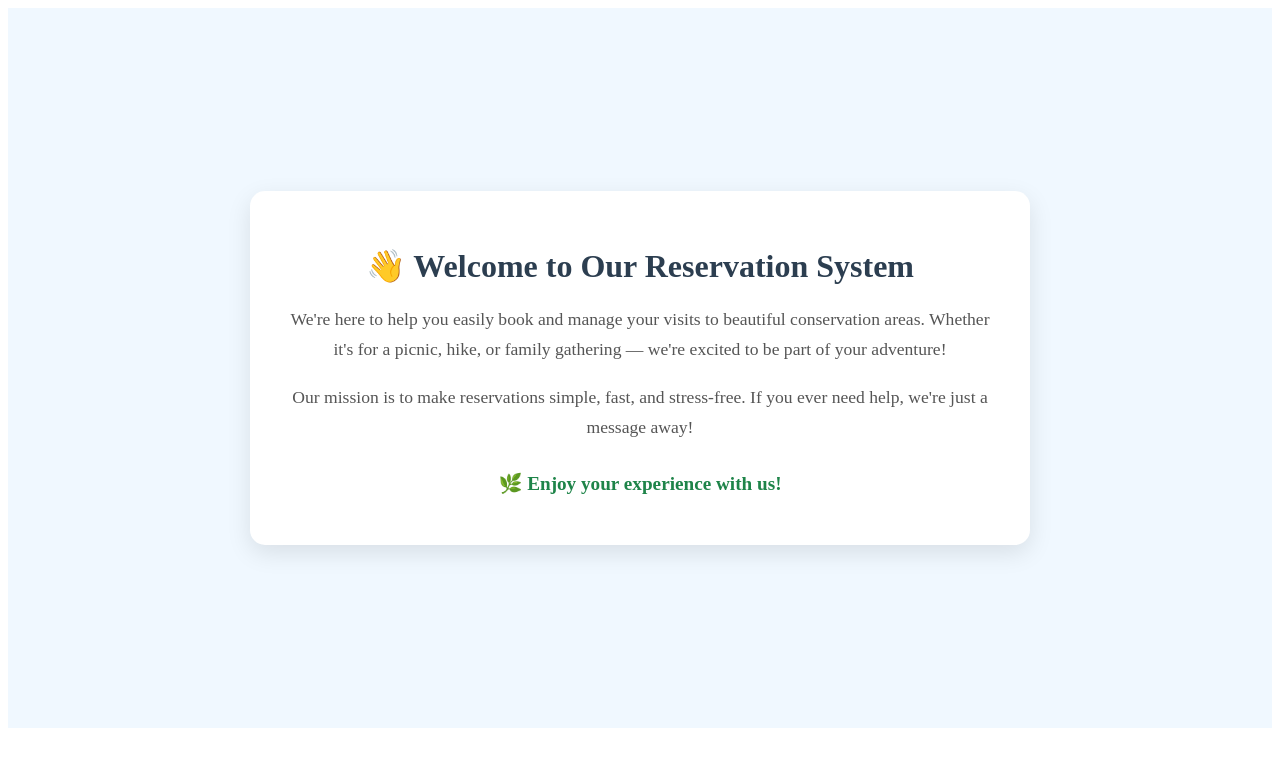
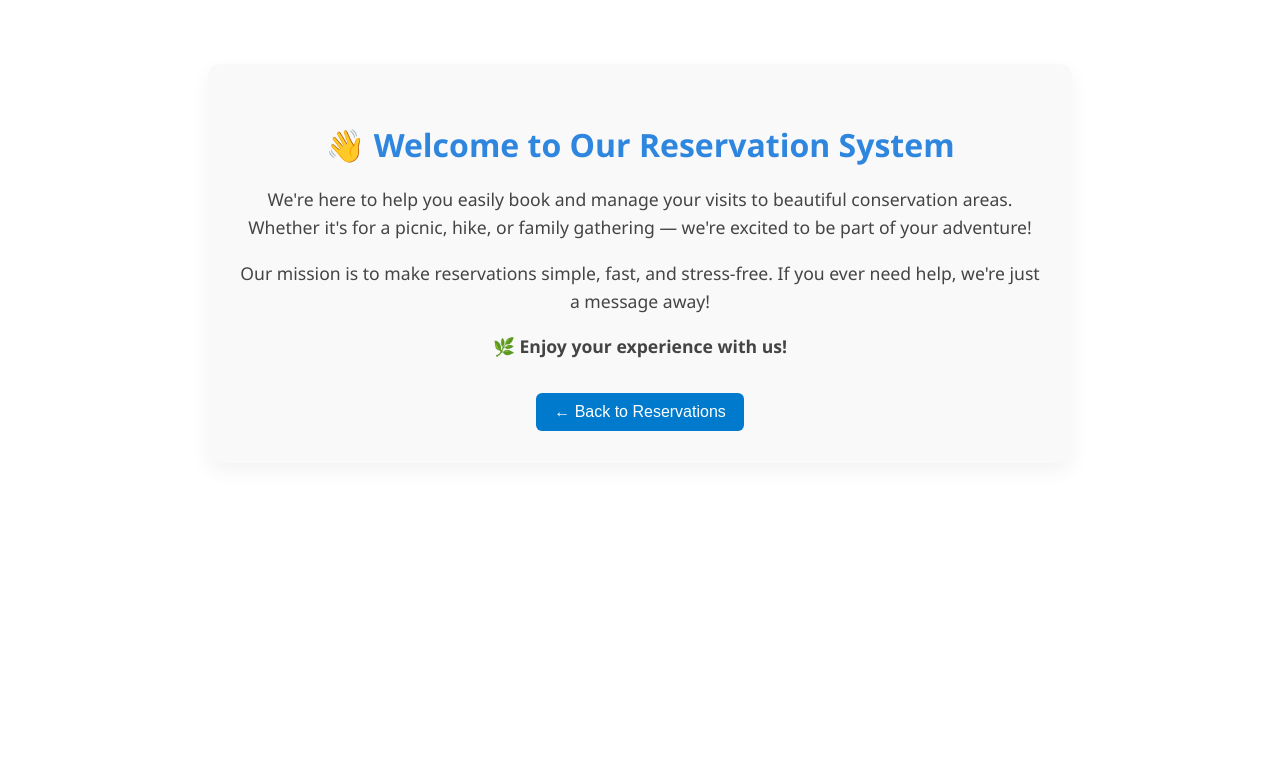
Before and after one commit to Abdul-Safai/AngularApp2, an Angular app in the folder angularapp/: page /about-us in a window 1280 px wide. Shown: the top 766 px of the page. Built offline with nearby package versions, Linux system fonts and the light colour scheme.

Commit message:
Testing summary added to readme file

```diff
--- a/angularapp/src/app/about-us/about-us.css
+++ b/angularapp/src/app/about-us/about-us.css
@@ -1,37 +1,50 @@
 .about-wrapper {
-  display: flex;
-  justify-content: center;
-  align-items: center;
-  padding: 40px 20px;
-  background: #f0f8ff;
-  min-height: 80vh;
+  max-width: 800px;
+  margin: 4rem auto;
+  padding: 2rem;
+  background: #f9f9f9;
+  border-radius: 12px;
+  box-shadow: 0 8px 20px rgba(0, 0, 0, 0.05);
+  font-family: 'Segoe UI', Tahoma, Geneva, Verdana, sans-serif;
 }
 
 .about-card {
-  background: #ffffff;
-  padding: 30px 40px;
-  max-width: 700px;
-  border-radius: 15px;
-  box-shadow: 0 8px 25px rgba(0, 0, 0, 0.1);
   text-align: center;
 }
 
 .about-card h2 {
-  color: #2c3e50;
-  margin-bottom: 20px;
-  font-size: 2em;
+  font-size: 2rem;
+  color: #2e86de;
+  margin-bottom: 1.2rem;
 }
 
 .about-card p {
-  color: #555;
-  font-size: 1.1em;
-  line-height: 1.7;
-  margin-bottom: 15px;
+  font-size: 1.1rem;
+  line-height: 1.6;
+  color: #444;
+  margin-bottom: 1rem;
 }
 
-.about-card .closing {
+.closing {
   font-weight: bold;
-  color: #1e8449;
-  margin-top: 25px;
-  font-size: 1.2em;
+  color: #28a745;
 }
+
+.return-button-wrapper {
+  margin-top: 2rem;
+}
+
+.return-btn {
+  background-color: #007acc;
+  color: #fff;
+  padding: 10px 18px;
+  font-size: 1rem;
+  border: none;
+  border-radius: 6px;
+  cursor: pointer;
+  transition: background-color 0.3s ease;
+}
+
+.return-btn:hover {
+  background-color: #005999;
+}
--- a/angularapp/src/app/about-us/about-us.html
+++ b/angularapp/src/app/about-us/about-us.html
@@ -8,5 +8,10 @@
       Our mission is to make reservations simple, fast, and stress-free. If you ever need help, we're just a message away!
     </p>
     <p class="closing">🌿 Enjoy your experience with us!</p>
+
+    <!-- 🔙 Return to list button -->
+    <div class="return-button-wrapper">
+      <button routerLink="/" class="return-btn">← Back to Reservations</button>
+    </div>
   </div>
 </section>
--- a/angularapp/src/app/about-us/about-us.ts
+++ b/angularapp/src/app/about-us/about-us.ts
@@ -1,10 +1,11 @@
 import { Component } from '@angular/core';
+import { RouterModule } from '@angular/router';
 import { CommonModule } from '@angular/common';
 
 @Component({
   selector: 'app-about-us',
   standalone: true,
-  imports: [CommonModule],
+  imports: [CommonModule, RouterModule],
   templateUrl: './about-us.html',
   styleUrls: ['./about-us.css']
 })
--- a/angularapp/src/app/app.routes.ts
+++ b/angularapp/src/app/app.routes.ts
@@ -2,11 +2,11 @@ import { Routes } from '@angular/router';
 import { HomeComponent } from './reservation-list/home.component';
 import { UpdateReservationComponent } from './reservation-list/update-reservation.component';
 import { AddReservationComponent } from './add-reservation/add-reservation.component';
-import { AboutUsComponent } from './about-us/about-us'; // ✅ Import AboutUsComponent
+import { AboutUsComponent } from './about-us/about-us'; // 👈 Make sure the path matches!
 
 export const routes: Routes = [
   { path: '', component: HomeComponent },
   { path: 'update-reservation/:id', component: UpdateReservationComponent },
   { path: 'add-reservation', component: AddReservationComponent },
-  { path: 'about-us', component: AboutUsComponent } // ✅ MAKE SURE path is 'about-us'
+  { path: 'about-us', component: AboutUsComponent } // ✅ Correct path
 ];
```
Also changed, not shown: 1 other file (tests, documents, lock files or other folders).
